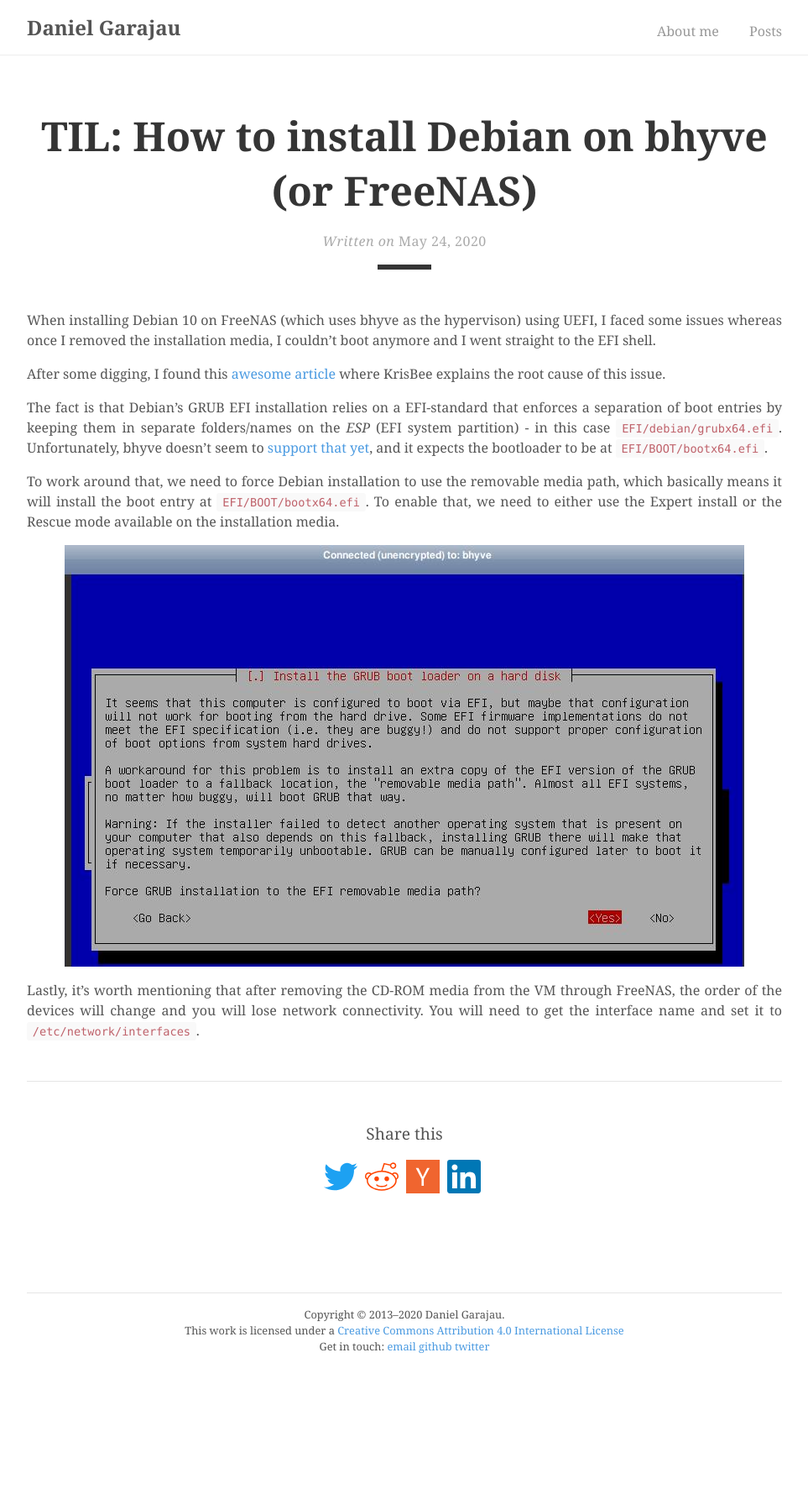
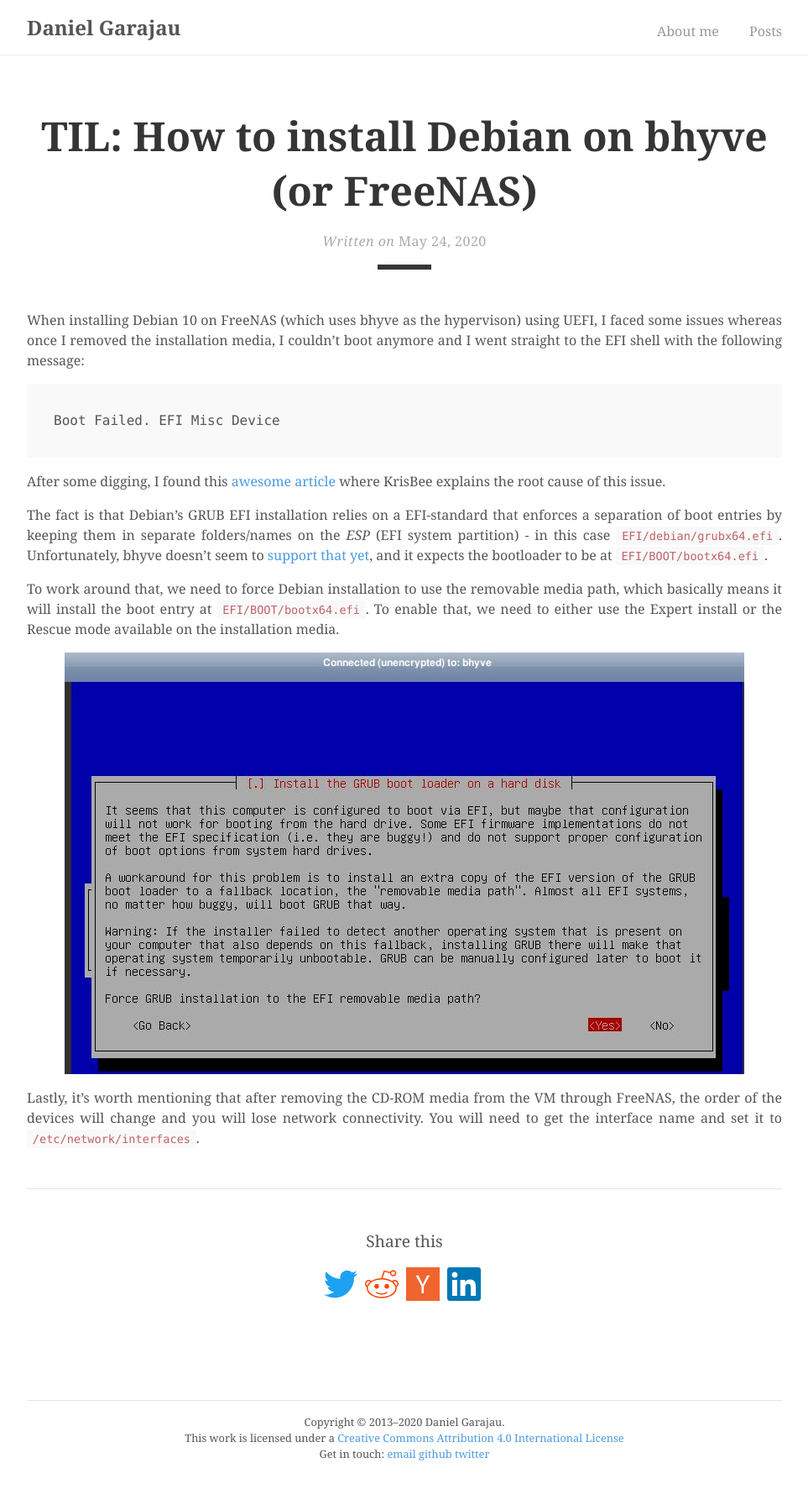
Before and after one commit to kriansa/kriansa.github.io, a Jekyll site: the page built from _posts/2020-05-24-til-how-to-install-debian-on-bhyve.md, in a window 1280 px wide. Shown: the whole page at 84% size, without its empty margins (158-1121 px from the left). Built offline with Jekyll 4.4.1, drawn with Linux system fonts in a browser that asks for light colours; some web fonts are replaced; comment, search, counter and statistics services are not loaded; before the commit the page ends 1645 px from its top, so only the background shows below that.

Commit message:
fix: add the proper error messages I get

````diff
--- a/_posts/2020-05-24-til-how-to-install-debian-on-bhyve.md
+++ b/_posts/2020-05-24-til-how-to-install-debian-on-bhyve.md
@@ -8,7 +8,11 @@
 
 When installing Debian 10 on FreeNAS (which uses bhyve as the hypervison) using UEFI, I faced some
 issues whereas once I removed the installation media, I couldn't boot anymore and I went straight to
-the EFI shell.
+the EFI shell with the following message:
+
+```
+Boot Failed. EFI Misc Device
+```
 
 After some digging, I found this [awesome article][article] where KrisBee explains the root cause of
 this issue.
````
